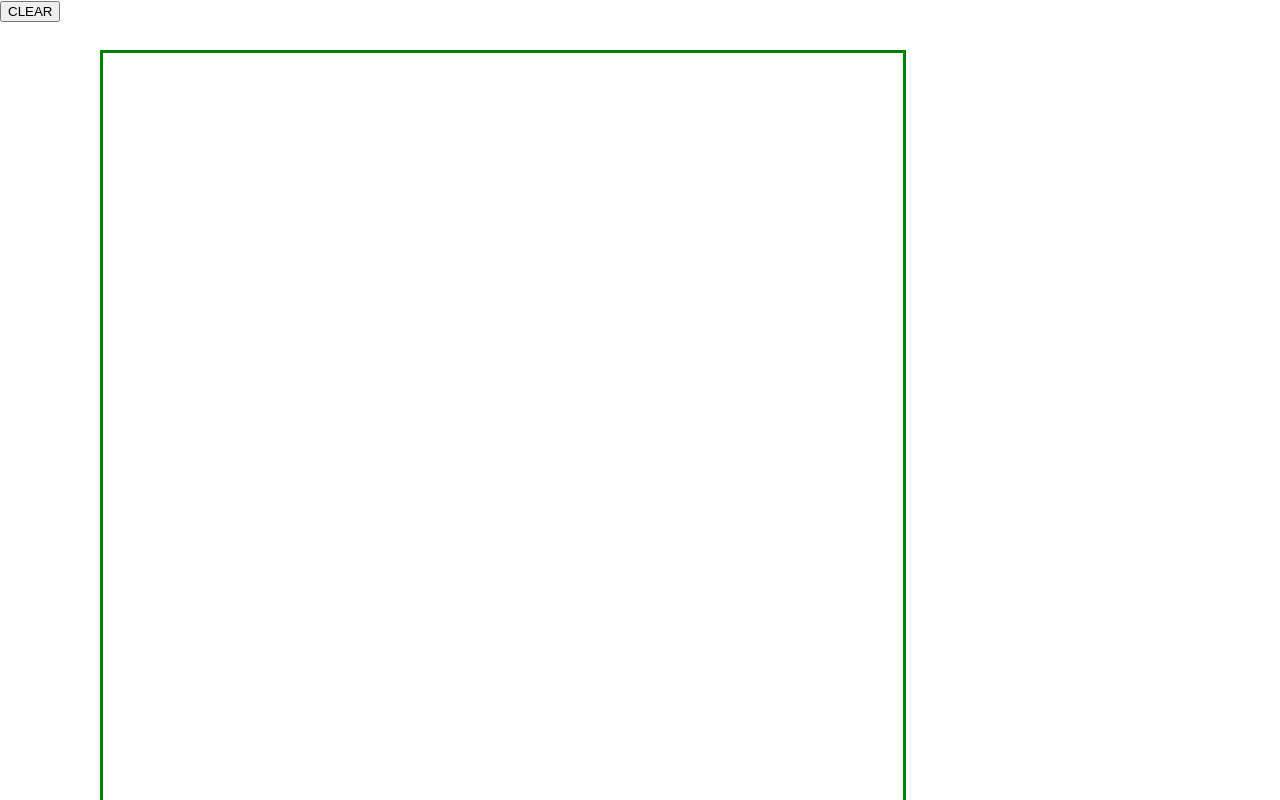
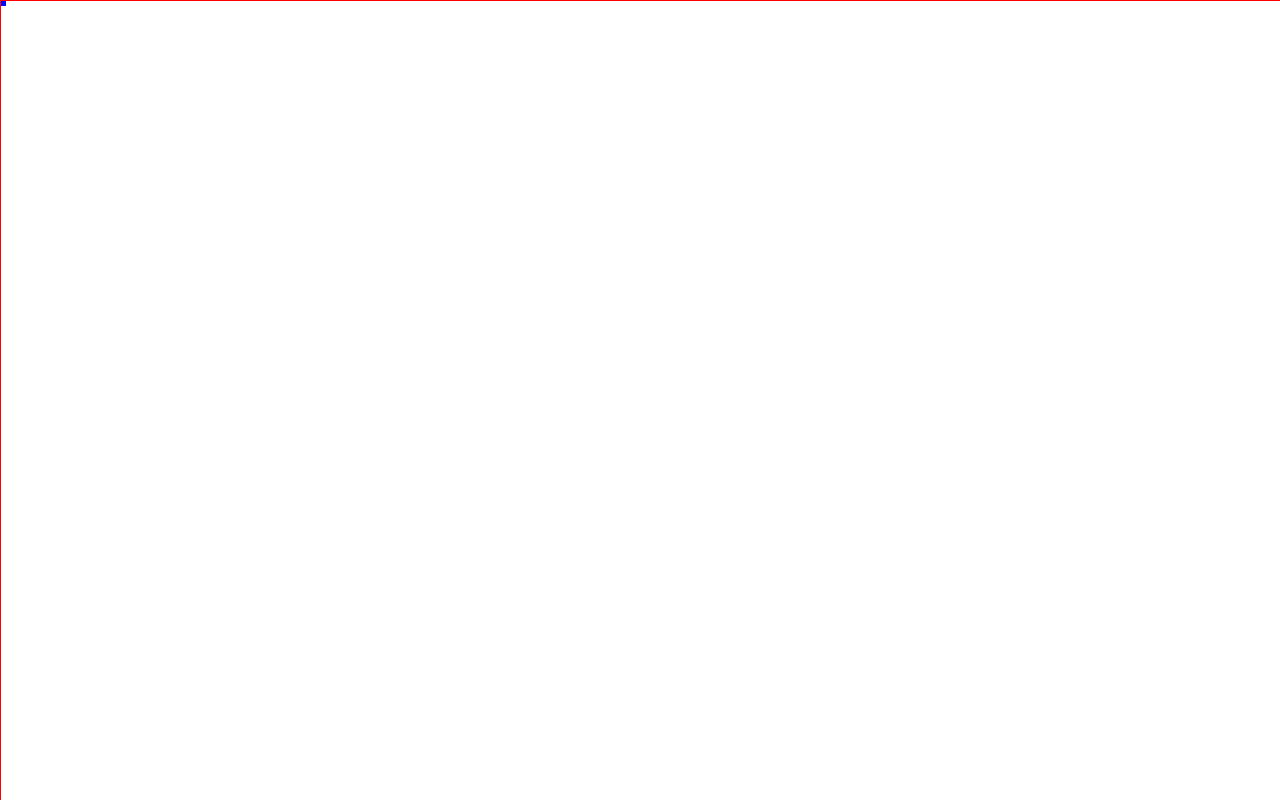
Before and after one commit to shadowfox137/WorldofCarswithcannon, a React (Create React App) app: page / in a window 1280 px wide. Built offline with nearby package versions, Linux system fonts and the light colour scheme.

Commit message:
adjust and fixes sizes for window and canvas

```diff
--- a/src/App.js
+++ b/src/App.js
@@ -48,6 +48,11 @@ function App() {
 
   const handleClearCanvas = (event) => {
     setCorrdinates([]);
+    console.log("clear");
+    console.log(window.innerWidth);
+    console.log(window.innerHeight);
+    console.log(canvasWidth);
+    console.log(canvasHeight);
   };
 
   useEffect(() => {
@@ -59,6 +64,13 @@ function App() {
     // ctr.refresh();
   }, 3000);
 
+  /*
+        <div className="button">
+        <button onClick={handleClearCanvas}> CLEAR </button>
+        </div>
+
+  */
+
   return (
     <main className="App-main">
       <canvas
@@ -68,10 +80,6 @@ function App() {
         height={canvasHeight}
         onClick={handleCanvasClick}
       />
-
-      <div className="button">
-        <button onClick={handleClearCanvas}> CLEAR </button>
-      </div>
     </main>
   );
 }
--- a/src/CSS/App.css
+++ b/src/CSS/App.css
@@ -13,19 +13,24 @@
   color: #61dafb;
 }
 
-canvas {
+main {
   visibility: visible;
   position: fixed;
   display: block;
-  border: 3px solid green;
-  height: 800px;
-  width: 800px;
-  margin-left: 100px;
-  margin-right: auto;
-  margin-top: 50px;
-  margin-bottom: 50px;
+  border: 3px solid blue;
+  margin: auto;
 }
 
+canvas {
+  position: fixed;
+  top: 0;
+  left: 0;
+  z-index: -1;
+  display: block;
+  border: 1px solid red;
+}
+
+/*
 #mainmenu {
   visibility: hidden;
   position: fixed;
@@ -38,6 +43,7 @@ canvas {
   margin-top: 50px;
   margin-bottom: 50px;
 }
+*/
 
 @keyframes App-logo-spin {
   from {
--- a/src/Script/useCanvas.js
+++ b/src/Script/useCanvas.js
@@ -1,8 +1,9 @@
 import React, { useState, useEffect, useRef } from "react";
 import Draw from "./Draw";
 
-export const canvasWidth = window.innerWidth * 0.5;
-export const canvasHeight = window.innerHeight * 0.5;
+//leaving one px at the between the edges of the canvas
+export const canvasWidth = 1582;
+export const canvasHeight = 839;
 
 export function useCanvas() {
   const canvasRef = useRef(null);
--- a/src/electron.js
+++ b/src/electron.js
@@ -9,8 +9,10 @@ const isDev = require("electron-is-dev");
 let mainWindow;
 
 function createWindow() {
-  mainWindow = new BrowserWindow({ width: 900, height: 680 });
+  mainWindow = new BrowserWindow({ width: 1600, height: 900 });
   mainWindow.loadURL("http://localhost:3000");
+  mainWindow.resizable = false; //fix window size
+  mainWindow.setMenuBarVisibility(false); //hide menu bar
   mainWindow.on("closed", () => (mainWindow = null));
 }
 
```
